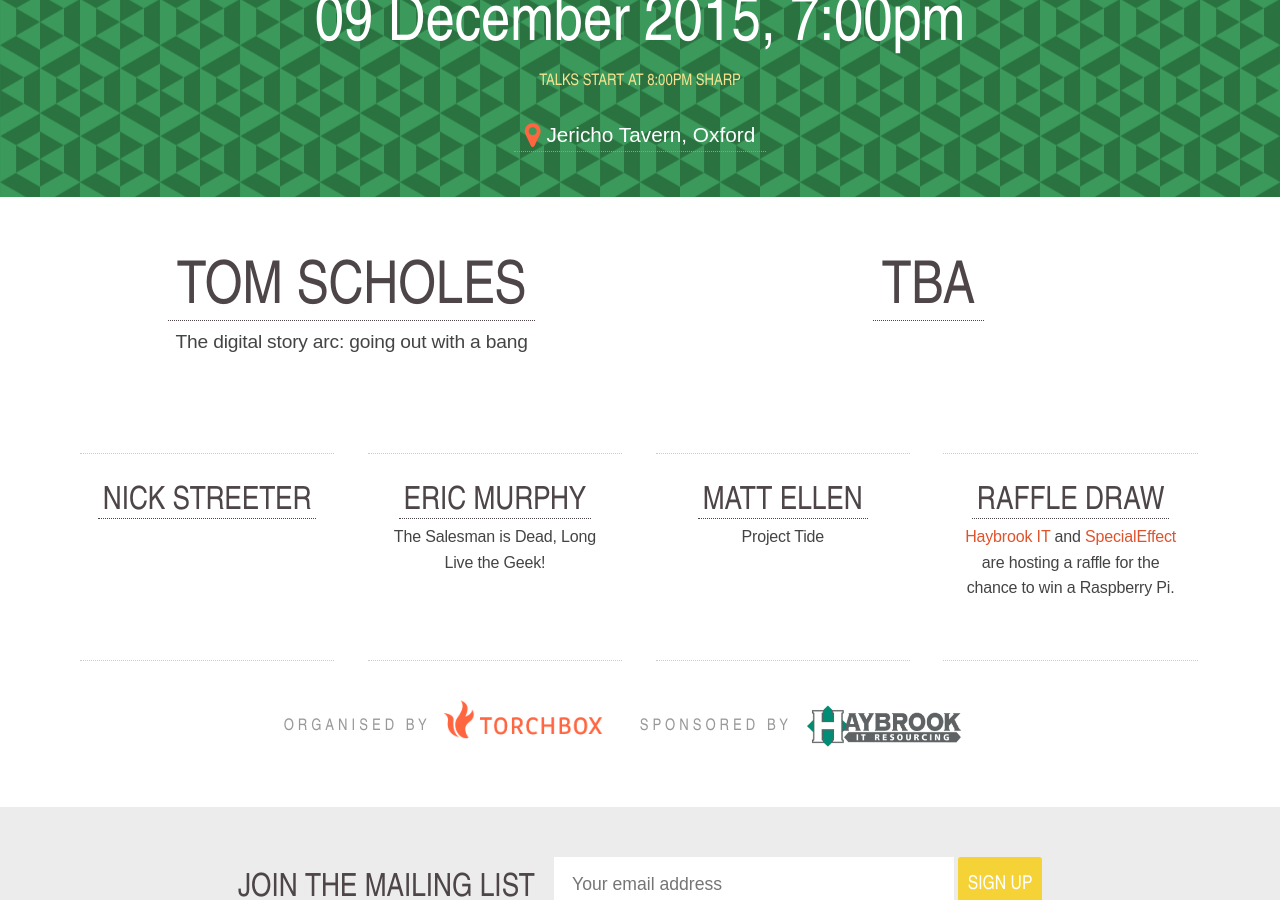
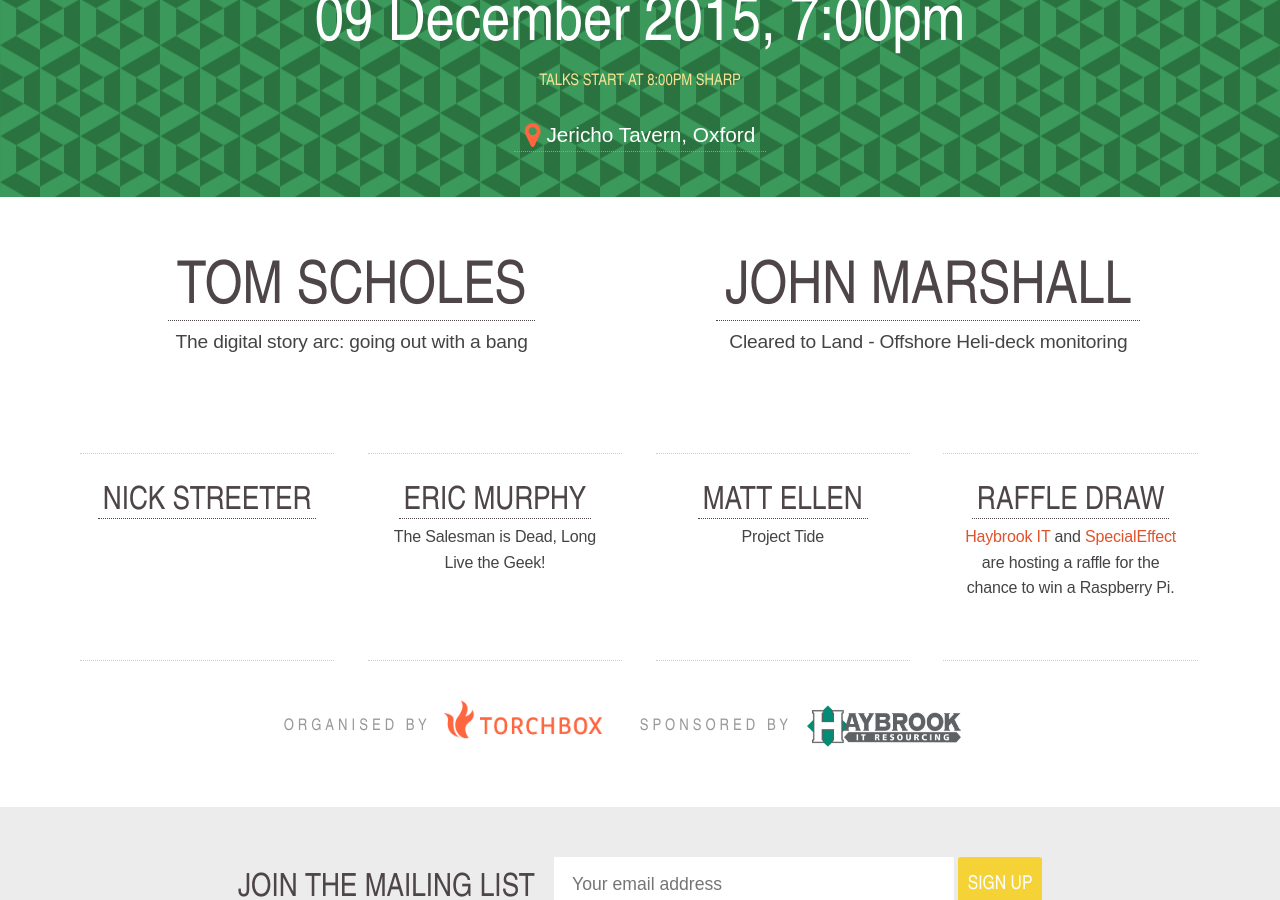
Before and after one commit to torchbox/ogn, a Jekyll site: the page built from _posts/2015-12-09-ogn43.markdown, in a window 1280 px wide and 900 px high, scrolled down 427 px. Built offline with Jekyll 4.4.1, drawn with Linux system fonts in a browser that asks for light colours; nearby versions of some CDN libraries; Markdown is read by kramdown in place of the engine named in the settings.

Commit message:
adding john

```diff
--- a/_posts/2015-12-09-ogn43.markdown
+++ b/_posts/2015-12-09-ogn43.markdown
@@ -39,8 +39,8 @@ keynoters: Tom Scholes]
         </div> -->
     </li>
     <li itemprop="performer" itemscope="itemscope" itemtype="http://schema.org/Person">
-        <a href=""><h2 itemprop="name">TBA</h2></a>
-        <p></p>
+        <a href="http://www.geos.com/news/news-2015/fugro-supports-caa-helicopter-operations-safety-research/"><h2 itemprop="name">John Marshall</h2></a>
+        <p>Cleared to Land - Offshore Heli-deck monitoring</p>
         <!--
         <div class="downloads">
             <a href="/">Slides</a>
```
